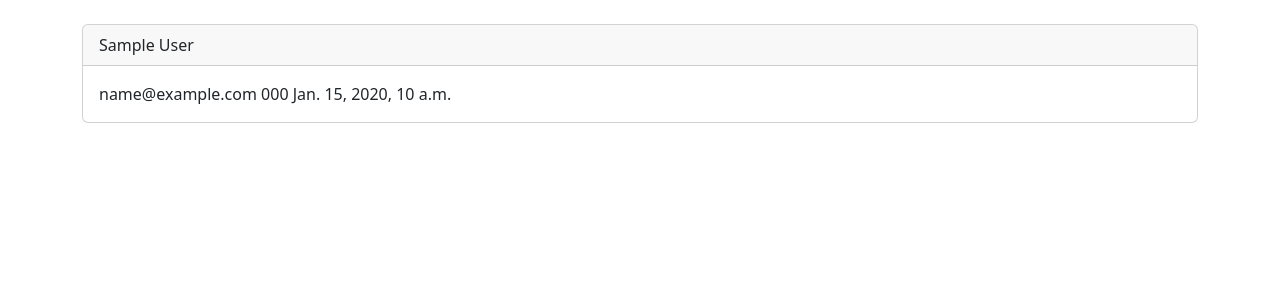
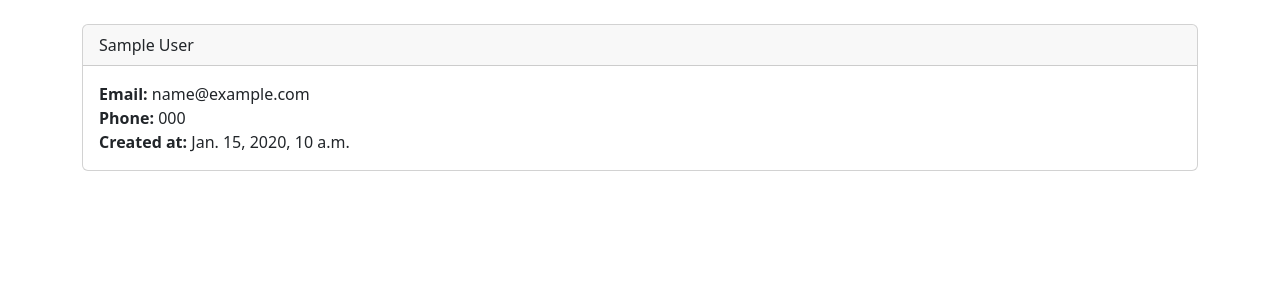
Before and after one commit to cucuradu/GW-back, a Django app: template dcrm/dcrm/website/templates/record.html in a window 1280 px wide. Shown: the part 56-356 px from the top of the page. Run offline with Django 4.2, Linux system fonts and the light colour scheme; the template is opened without the code that fills it: values that come from a table or form of the project are taken from there, others are empty; tables that the repository leaves empty hold one stand-in row (values such as "Sample post"); parts of the project's set-up code (start-up, migrations or seed data) failed here and were passed over.

```diff
--- a/dcrm/dcrm/website/templates/record.html
+++ b/dcrm/dcrm/website/templates/record.html
@@ -7,9 +7,9 @@
     </div>
     <div class="card-body">
         <p class="card-text">
-            {{ customer_record.email }}
-            {{ customer_record.phone }}
-            {{ customer_record.created_at }}
+            <strong>Email: </strong>{{ customer_record.email }}</br>
+            <strong>Phone: </strong>{{ customer_record.phone }}</br>
+            <strong>Created at: </strong>{{ customer_record.created_at }}</br>
         </p>
     </div>
 </div>
```
Also changed, not shown: 1 other file.
